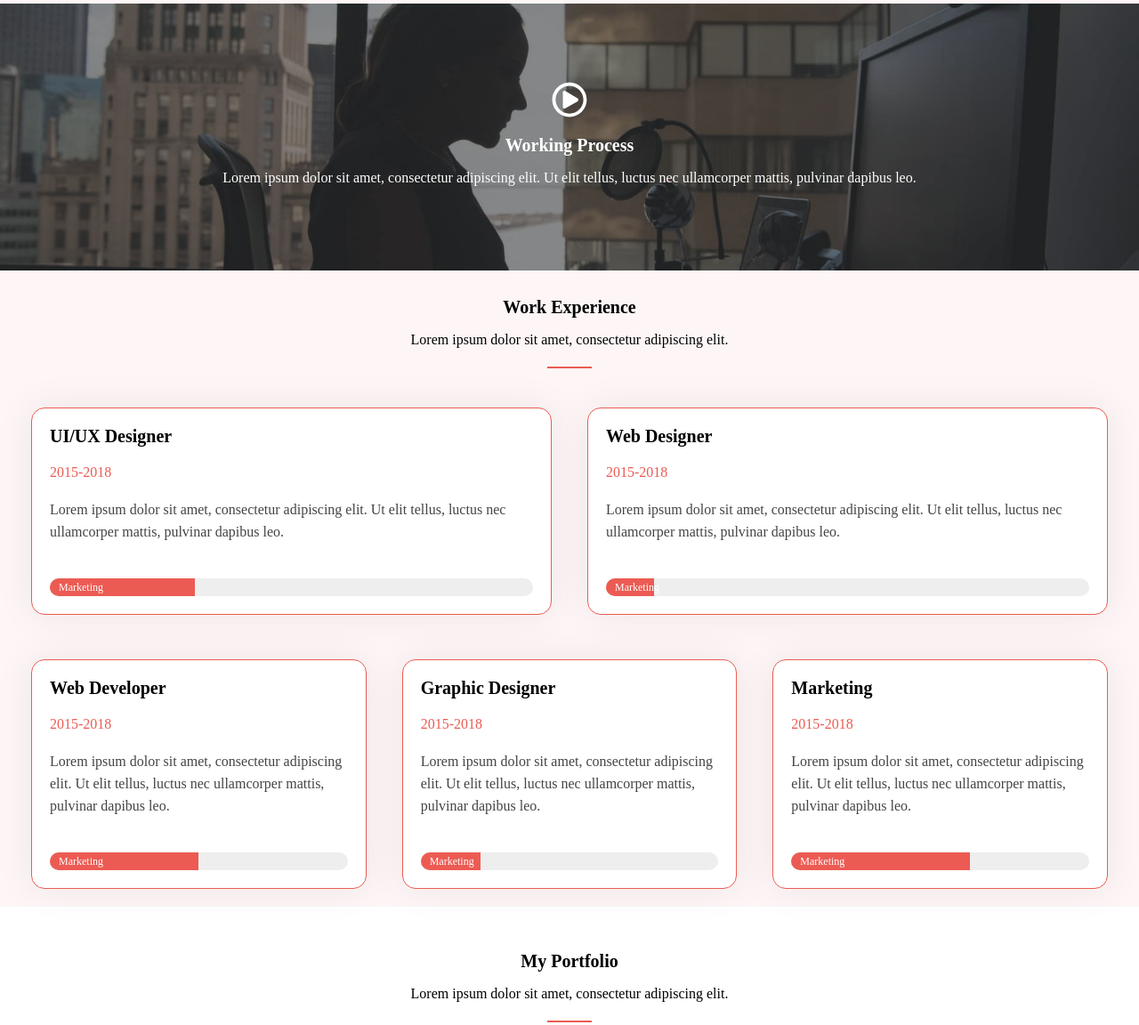
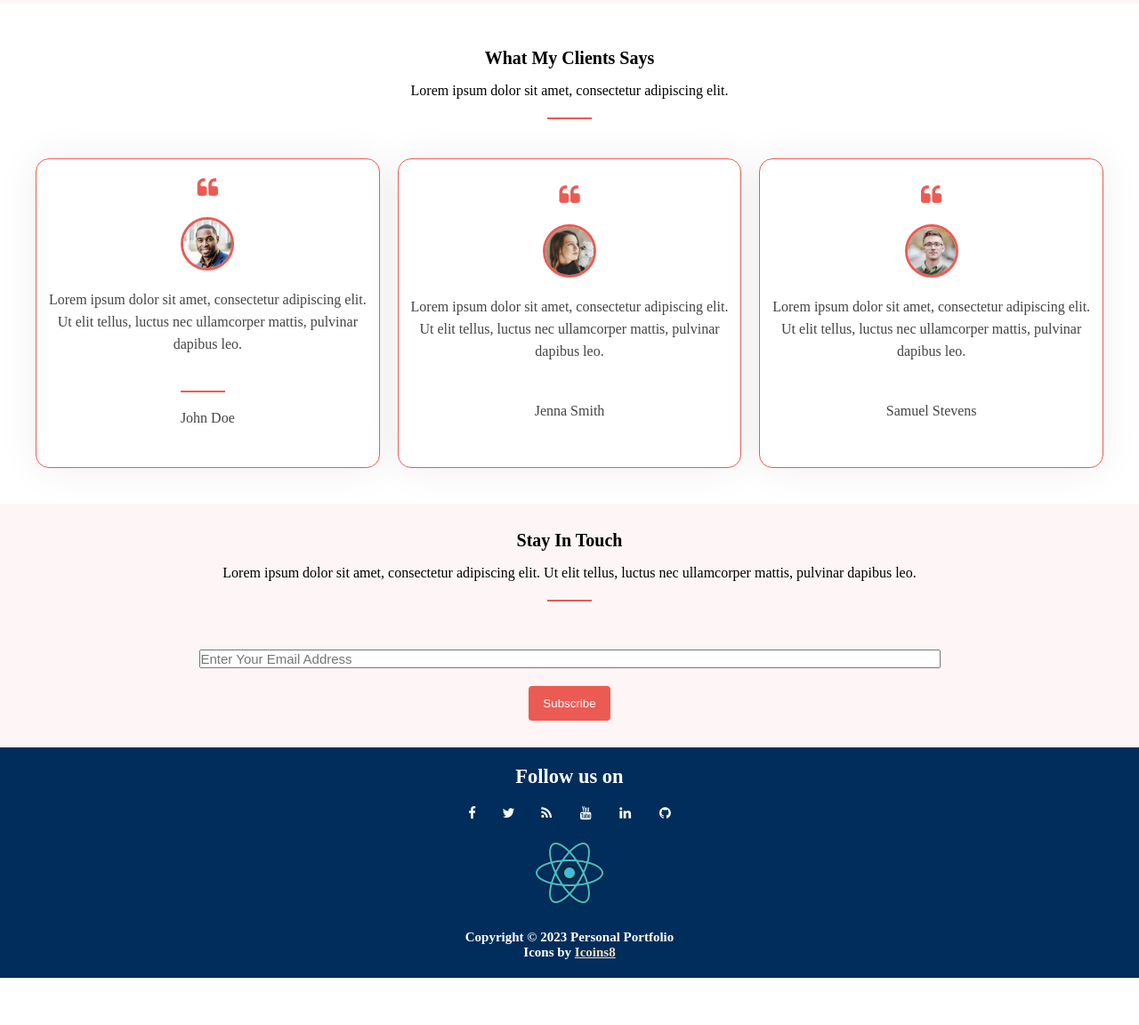
Before and after one commit to my-test-kaneki/Portfolio-just-html-css, a plain HTML site: page index.html in a window 1280 px wide. Shown: the part 2131-3283 px from the top of the page at 89% size. After the commit the page ends 3230 px from the top, so only its background shows below. Drawn offline with Linux system fonts and the light colour scheme.

Commit message:
delete extra codes

```diff
--- a/index.html
+++ b/index.html
@@ -179,123 +179,6 @@
         </article>
       </div>
     </section>
-    <section id="work">
-      <div class="overlay"></div>
-      <div class="workBgImage"></div>
-      <div class="workTextBox">
-        <div class="workIcon">
-          <svg stroke="currentColor" fill="currentColor" stroke-width="0" viewBox="0 0 512 512" height="1em" width="1em"
-            xmlns="http://www.w3.org/2000/svg">
-            <path
-              d="M371.7 238l-176-107c-15.8-8.8-35.7 2.5-35.7 21v208c0 18.4 19.8 29.8 35.7 21l176-101c16.4-9.1 16.4-32.8 0-42zM504 256C504 119 393 8 256 8S8 119 8 256s111 248 248 248 248-111 248-248zm-448 0c0-110.5 89.5-200 200-200s200 89.5 200 200-89.5 200-200 200S56 366.5 56 256z">
-            </path>
-          </svg>
-        </div>
-        <h2 class="workHeading">Working Process</h2>
-        <p class="workDescription">
-          Lorem ipsum dolor sit amet, consectetur adipiscing elit. Ut elit
-          tellus, luctus nec ullamcorper mattis, pulvinar dapibus leo.
-        </p>
-      </div>
-    </section>
-    <section id="experience">
-      <div class="textBoxComponent">
-        <h2>Work Experience</h2>
-        <p>Lorem ipsum dolor sit amet, consectetur adipiscing elit.</p>
-        <div class="lineComponent"></div>
-      </div>
-      <div class="experienceList">
-        <div class="upcard">
-          <article class="cardComponent experienceCard">
-            <h3>UI/UX Designer</h3>
-            <time>2015-2018</time>
-            <p>
-              Lorem ipsum dolor sit amet, consectetur adipiscing elit. Ut elit
-              tellus, luctus nec ullamcorper mattis, pulvinar dapibus leo.
-            </p>
-            <div class="progressWrapper">
-              <div class="progress" style="width: 30%">
-                <p class="progressLabel">Marketing</p>
-              </div>
-            </div>
-          </article>
-          <article class="cardComponent experienceCard">
-            <h3>Web Designer</h3>
-            <time>2015-2018</time>
-            <p>
-              Lorem ipsum dolor sit amet, consectetur adipiscing elit. Ut elit
-              tellus, luctus nec ullamcorper mattis, pulvinar dapibus leo.
-            </p>
-            <div class="progressWrapper">
-              <div class="progress" style="width: 10%">
-                <p class="progressLabel">Marketing</p>
-              </div>
-            </div>
-          </article>
-        </div>
-        <div class="downcard">
-          <article class="cardComponent experienceCard">
-            <h3>Web Developer</h3>
-            <time>2015-2018</time>
-            <p>
-              Lorem ipsum dolor sit amet, consectetur adipiscing elit. Ut elit
-              tellus, luctus nec ullamcorper mattis, pulvinar dapibus leo.
-            </p>
-            <div class="progressWrapper">
-              <div class="progress" style="width: 50%">
-                <p class="progressLabel">Marketing</p>
-              </div>
-            </div>
-          </article>
-          <article class="cardComponent experienceCard">
-            <h3>Graphic Designer</h3>
-            <time>2015-2018</time>
-            <p>
-              Lorem ipsum dolor sit amet, consectetur adipiscing elit. Ut elit
-              tellus, luctus nec ullamcorper mattis, pulvinar dapibus leo.
-            </p>
-            <div class="progressWrapper">
-              <div class="progress" style="width: 20%">
-                <p class="progressLabel">Marketing</p>
-              </div>
-            </div>
-          </article>
-          <article class="cardComponent experienceCard">
-            <h3>Marketing</h3>
-            <time>2015-2018</time>
-            <p>
-              Lorem ipsum dolor sit amet, consectetur adipiscing elit. Ut elit
-              tellus, luctus nec ullamcorper mattis, pulvinar dapibus leo.
-            </p>
-            <div class="progressWrapper">
-              <div class="progress" style="width: 60%">
-                <p class="progressLabel">Marketing</p>
-              </div>
-            </div>
-          </article>
-        </div>
-      </div>
-    </section>
-    <section id="portfolio">
-      <div class="textBoxComponent">
-        <h2>My Portfolio</h2>
-        <p>Lorem ipsum dolor sit amet, consectetur adipiscing elit.</p>
-        <div class="lineComponent"></div>
-      </div>
-      <!-- Slideshow container -->
-      <div class="slider-wrapper">
-        <div class="slider">
-          <img id="slide-1" src="assets/images/portfolio-2.png" />
-          <img id="slide-2" src="assets/images/portfolio-3.png" />
-          <img id="slide-3" src="assets/images/portfolio-4.png" />
-        </div>
-        <div class="slider-nav">
-          <a href="#slide-1"></a>
-          <a href="#slide-2"></a>
-          <a href="#slide-3"></a>
-        </div>
-      </div>
-    </section>
     <section id="clients">
       <div class="textBoxComponent">
         <h2>What My Clients Says</h2>
```
